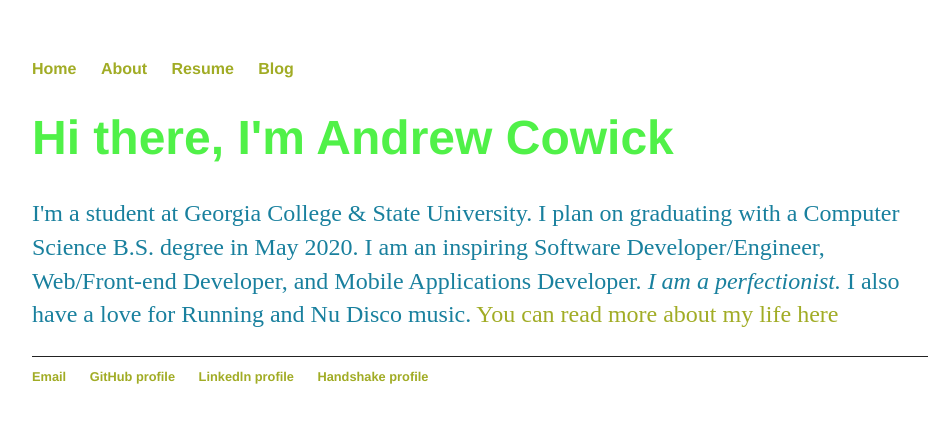
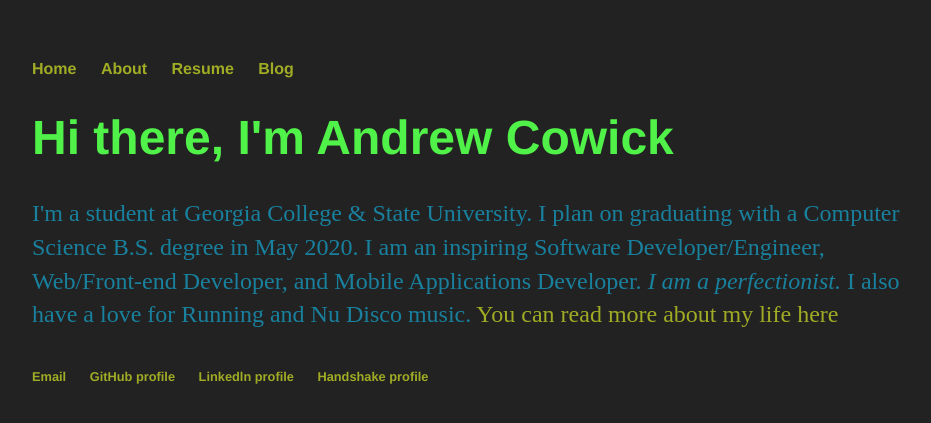
Before and after one commit to acow19/acow19.github.io, a Jekyll site: the page built from index.html, in a window 1280 px wide. Shown: the top 423 px of the page, without its empty margins (160-1091 px from the left). Built offline with Jekyll 4.4.1, drawn with Linux system fonts in a browser that asks for light colours.

Commit message:
Color Changes #5
This should actually change the background color of the entire website

```diff
--- a/css/main.css
+++ b/css/main.css
@@ -1,7 +1,7 @@
 body {
     margin: 60px auto;
     width: 70%;
-    color: #222222
+    background-color: #222222
 }
 nav ul, footer ul {
     font-family:'Helvetica', 'Arial', 'Sans-Serif';
```
